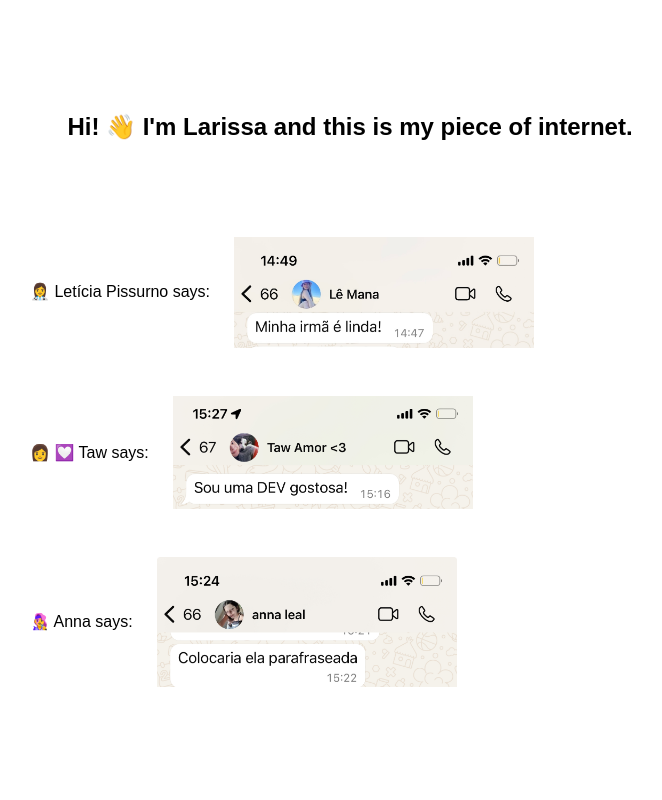
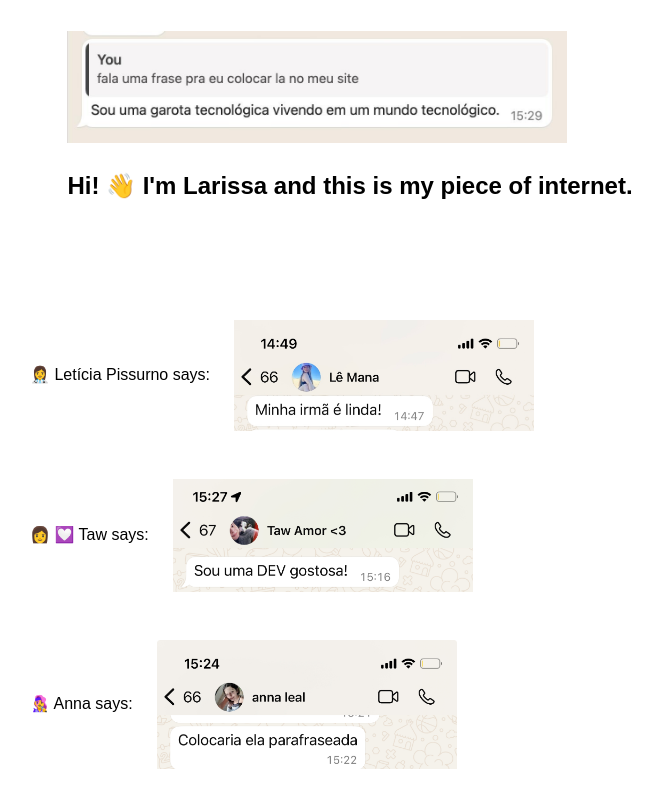
Before and after one commit to larissapissurno/larissapissurno.dev, a Next.js app: page / in a window 1280 px wide. Shown: the whole page, without its empty margins (290-952 px from the left). Built offline with nearby package versions, Linux system fonts and the light colour scheme.

Commit message:
add header

```diff
--- a/pages/index.js
+++ b/pages/index.js
@@ -2,7 +2,8 @@ export default function Home() {
   return (
     <div style={styles.container}>
       <div style={styles.title}>
-        Hi! 👋 I'm Larissa and this is my piece of internet.
+        <img src="/tec.jpeg" width={500} alt="Larissa" />
+        <p>Hi! 👋 I'm Larissa and this is my piece of internet.</p>
       </div>
 
       <div style={styles.content}>
@@ -40,6 +41,7 @@ const styles = {
   },
 
   title: {
+    flexDirection: "column",
     fontSize: 24,
     fontWeight: "bold",
     marginBottom: 48,
@@ -49,9 +51,6 @@ const styles = {
     display: "flex",
     alignItems: "center",
     gap: 24,
-
-    // border: "1px solid black",
-
     width: "50vw",
   },
 };
```
Also changed, not shown: public/tec.jpeg (added).
